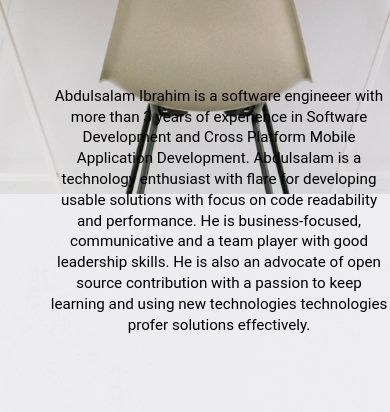
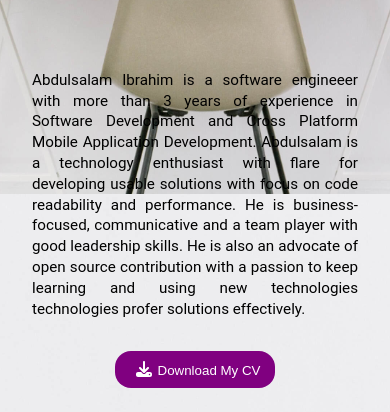
Before and after one commit to snazzyai/AbdulsalamIbrahim, a Gatsby site: page /about in a window 390 px wide. Shown: the part 650-1062 px from the top of the page. Built offline with nearby package versions, Linux system fonts and the light colour scheme; Gatsby itself is replaced by a stand-in of ours.

Commit message:
removed unnecessary styles

```diff
--- a/src/components/About/about.module.sass
+++ b/src/components/About/about.module.sass
@@ -52,7 +52,11 @@
         margin: 0 auto
     .aboutText
         text-align: center
+        padding: 0
         h2
             font-size: 1rem
+        p
+            padding: 0 2rem
+            text-align: justify
     .button
         margin-top: 2rem
--- a/src/components/Footer/footer.module.sass
+++ b/src/components/Footer/footer.module.sass
@@ -15,7 +15,5 @@
         font-size: 1rem
         padding-bottom: .5rem
 
-.iconView
-
 .icon
     padding: 0.5rem
```
